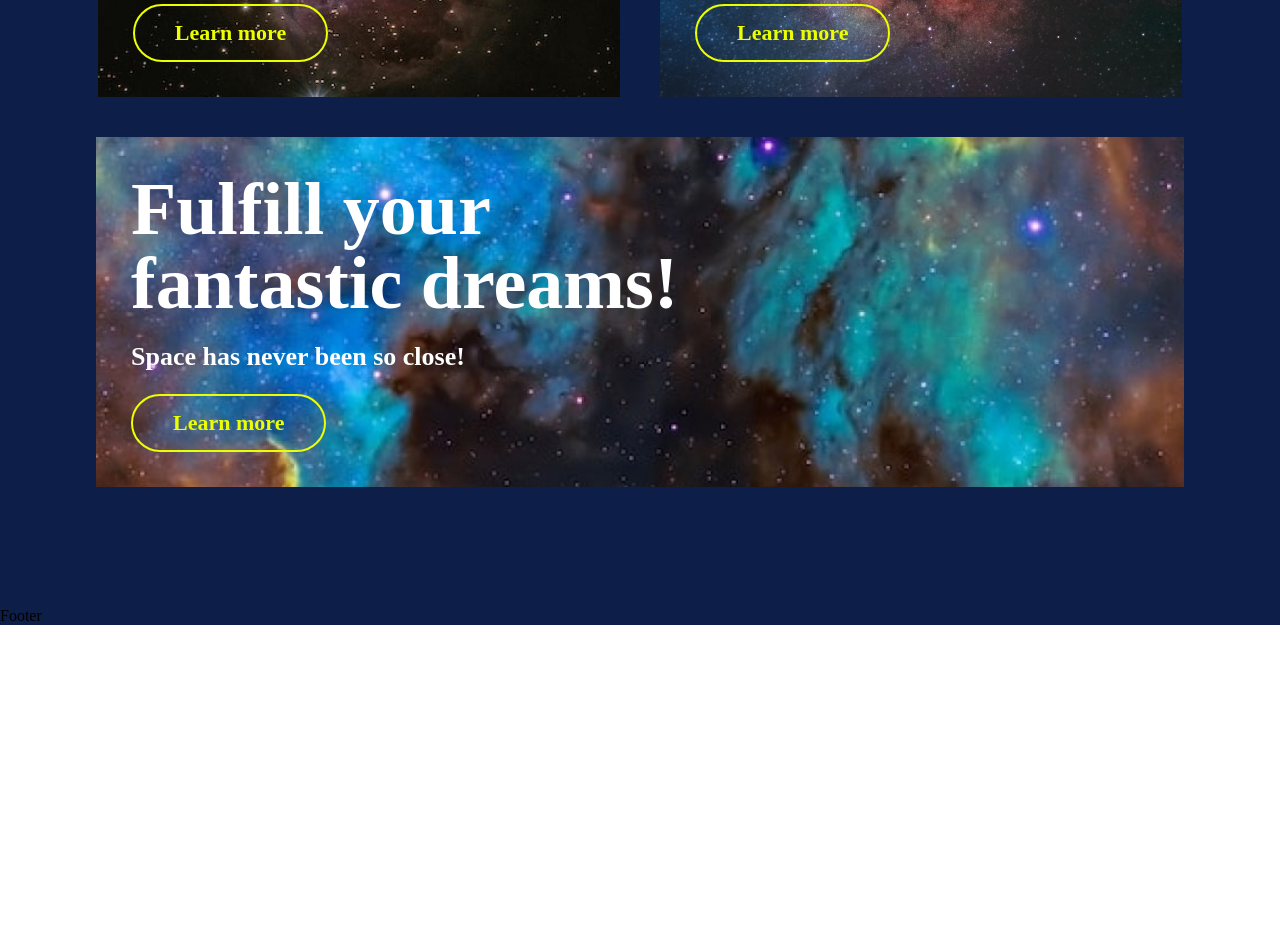
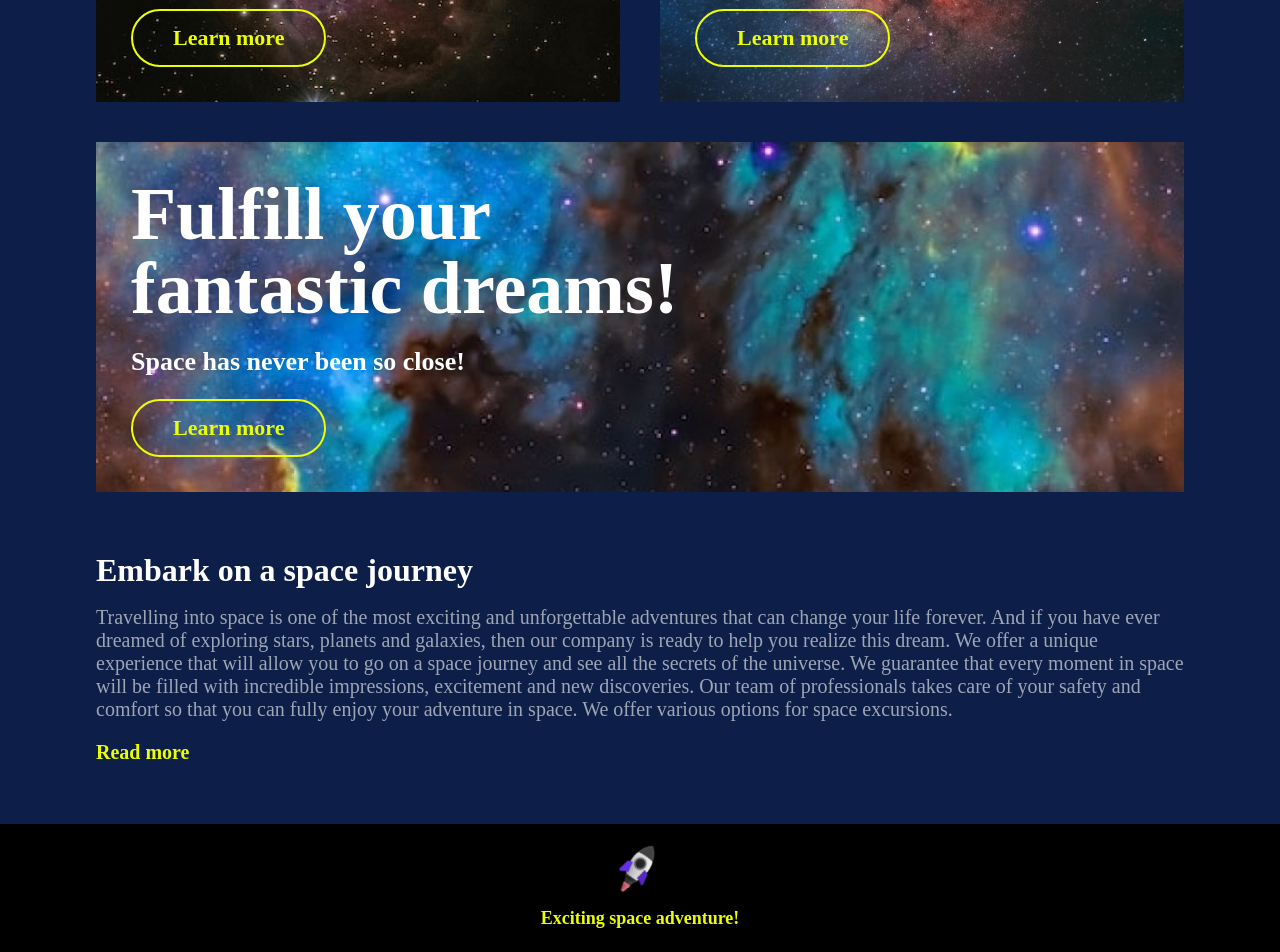
Before and after one commit to Dzehil02/space_x, a React (Create React App) app: page / in a window 1280 px wide. Shown: the part 1347-2299 px from the top of the page. Before the commit the page ends 1972 px from the top, so only its background shows below. Built offline with nearby package versions, Linux system fonts and the light colour scheme.

Commit message:
feat: add description and footer

```diff
--- a/src/App.scss
+++ b/src/App.scss
@@ -81,6 +81,7 @@ $mobile: 360px;
   flex: 1 1 auto;
 }
 
+// Title
 .title {
   color: $yellow-color;
   font-family: $font-family-text;
@@ -88,11 +89,65 @@ $mobile: 360px;
   font-size: 72px;
 }
 
+// Subtitle
 .subtitle {
   color: $white-color;
   font-family: $font-family-text;
   font-weight: $font-weight-bold;
   font-size: 32px;
+}
+
+// Button
+.button {
+  display: inline-block;
+  font-size: 22px;
+  font-weight: $font-weight-bold;
+  padding: 14px 40px;
+  border-radius: 100px;
+  cursor: pointer;
+  transition: all 0.3s ease 0s;
+
+  &--yellow {
+    color: $black-color;
+    background-color: $yellow-color;
+    &:hover {
+      background-color: $yellow-shadow-color;
+    }
+  }
+
+  &--outline {
+    background-color: transparent;
+    color: $yellow-color;
+    border: 2px solid $yellow-color;
+    &:hover {
+      color: $yellow-shadow-color;
+      border: 2px solid $yellow-shadow-color;
+    }
+    @media (max-width: $tablet) {
+      font-size: 16px;
+      padding: 7px 40px;
+    }
+  }
+
+  @media (max-width: $mobile) {
+    font-size: 16px;
+    padding: 7px 40px;
+  }
+}
+
+// Title 3
+.title-3 {
+  font-size: 32px;
+  font-weight: $font-weight-extraBold;
+  color: $white-color;
+
+  @media (max-width: $tablet) {
+    font-size: 24px;
+  }
+
+  @media (max-width: $mobile) {
+    font-size: 18px;
+  }
 }
 
 // Header
@@ -226,6 +281,7 @@ $mobile: 360px;
   }
 }
 
+// Close-burger-menu
 .close-icon-menu {
   position: relative;
   display: none;
@@ -312,7 +368,7 @@ $mobile: 360px;
     }
 
     &__content {
-      margin: 30px 7px 44px 7px;
+      padding: 30px 7px 44px 7px;
     }
 
     &__banner-text {
@@ -331,11 +387,11 @@ $mobile: 360px;
 }
 }
 
+// Banner text
 .banner-text {
   &__title {
     font-size: 72px;
     font-weight: $font-weight-extraBold;
-    line-height: 1;
     color: $white-color;
 
     &--pink span {
@@ -347,7 +403,8 @@ $mobile: 360px;
     font-size: 32px;
     font-weight: $font-weight-extraBold;
     color: $white-color;
-    margin: 22px 0;
+    line-height: 1.2;
+    margin: 20px 0;
 
     &--yellow span {
       color: $yellow-color;
@@ -376,12 +433,8 @@ $mobile: 360px;
   }
 }
 
-// Offers
+// Offers title
 .offers__title {
-  font-size: 32px;
-  font-weight: $font-weight-extraBold;
-  line-height: 1;
-  color: $white-color;
   margin: 0 0 40px 0;
 
   @media (max-width: $tablet) {
@@ -390,12 +443,12 @@ $mobile: 360px;
   }
 }
 
+// Offers
 .offers {
   padding: 60px 0;
   width: 100%;
 
   &__content {
-    padding: 0 0 60px 0;
     display: flex;
     flex-wrap: wrap;
     justify-content: center;
@@ -404,14 +457,13 @@ $mobile: 360px;
   }
 
   &__block-text {
-    flex: 0 1 48%;
+    flex: 0 1 calc(50% - 20px);
   }
 
   @media (max-width: $tablet) {
     padding: 55px 0;
 
     &__content {
-      padding: 0 0 55px 0;
       flex-direction: row;
       flex-wrap: wrap;
       gap: 30px;
@@ -433,10 +485,6 @@ $mobile: 360px;
       padding: 0;
     }
 
-    &__content {
-      padding: 0 0 50px 0;
-    }
-
     &__block-text {
       flex: 1 1 calc(50% - 15px);
       &.block-text--big {
@@ -446,6 +494,7 @@ $mobile: 360px;
   }
 }
 
+// Block text
 .block-text {
   padding: 50px 70px 35px 35px;
 
@@ -552,40 +601,106 @@ $mobile: 360px;
   }
 }
 
-// Button
-.button {
-  display: inline-block;
-  font-size: 22px;
-  font-weight: $font-weight-bold;
-  padding: 14px 40px;
-  border-radius: 100px;
-  cursor: pointer;
-  transition: all 0.3s ease 0s;
+// Description journey
+.description-journey {
+  padding: 0 0 60px 0;
 
-  &--yellow {
-    color: $black-color;
-    background-color: $yellow-color;
+  &__button {
+    display: inline-block;
+    font-size: 20px;
+    color: $yellow-color;
+    font-weight: $font-weight-extraBold;
+    background: none;
+    cursor: pointer;
+    transition: all 0.3s ease 0s;
+
     &:hover {
-      background-color: $yellow-shadow-color;
+      color: $yellow-shadow-color;
     }
   }
 
-  &--outline {
-    background-color: transparent;
-    color: $yellow-color;
-    border: 2px solid $yellow-color;
-    &:hover {
-      color: $yellow-shadow-color;
-      border: 2px solid $yellow-shadow-color;
+  &__button::-webkit-details-marker {
+    display: none;
+  }
+
+  &__text {
+    font-size: 20px;
+    color: rgba(255, 255, 255, 0.6);
+    margin: 17px 0;
+  }
+
+  &__details {
+    margin-top: 20px;
+  }
+
+  &text--more {
+    display: none;
+    margin-top: 20px;
+  }
+
+  details[open] &__more {
+    display: block;
+  }
+
+  @media (max-width: $tablet) {
+    padding: 0 0 55px 0;
+    &__title {
+      margin-bottom: 13px;
     }
-    @media (max-width: $tablet) {
+
+    &__text {
       font-size: 16px;
-      padding: 7px 40px;
+      margin: 13px 0 20px 0;
+    }
+
+    &__link {
+      font-size: 16px;
     }
   }
 
   @media (max-width: $mobile) {
-    font-size: 16px;
-    padding: 7px 40px;
+    padding: 0 0 50px 0;
+    &__title {
+      margin-bottom: 20px;
+    }
+
+    &__text {
+      font-size: 14px;
+      margin: 20px 0;
+    }
+
+    &__link {
+      font-size: 14px;
+    }
   }
 }
+
+// Footer
+.footer {
+  background-color: $black-color;
+  z-index: 5;
+
+  &__container {
+    min-height: 127px;
+  }
+
+  &__content {
+    display: flex;
+    flex-direction: column;
+    align-items: center;
+    padding-bottom: 20px;
+  }
+
+  &__logo {
+    width: 210px;
+    height: 80px;
+    z-index: 5;
+  }
+
+  &__text {
+    font-size: 18px;
+    font-weight: $font-weight-extraBold;
+    color: $yellow-color;
+    line-height: 28px;
+  }
+}
--- a/src/components/layout/Footer.jsx
+++ b/src/components/layout/Footer.jsx
@@ -1,5 +1,16 @@
+import Logo from "../common/Logo";
+import rocket from "../../assets/img/rocket.svg";
+
 function Footer() {
-    return <footer className="footer">Footer</footer>;
+    return (
+    <footer className="footer">
+        <div className="footer__container">
+            <div className="footer__content">
+                <Logo src={rocket} alt={'Rocket'} className="footer__logo"/>
+                <div className="footer__text">Exciting space adventure!</div>
+            </div>
+        </div>
+    </footer>);
 }
 
 export default Footer;
--- a/src/components/layout/Main.jsx
+++ b/src/components/layout/Main.jsx
@@ -18,7 +18,7 @@ function Main() {
         </section>
         <section className='offers'>
           <div className='offers__container container'>
-            <h3 className='offers__title'>Offers</h3>
+            <h3 className='offers__title title-3'>Offers</h3>
             <div className='offers__content'>
               <article className="offers__block-text block-text block-text--big block-text--1">
                 <h2 className="block-text__title block-text__title--big">Move the borders of reality!</h2>
@@ -43,8 +43,21 @@ function Main() {
             </div>
           </div>
         </section>
+        <section className='description-journey'>
+          <div className='description-journey__container container'>
+            <div className="description-journey__content">
+              <h3 className="description-journey__title title-3">Embark on a space journey</h3>
+              <p className="description-journey__text">Travelling into space is one of the most exciting and unforgettable adventures that can change your life forever. And if you have ever dreamed of exploring stars, planets and galaxies, then our company is ready to help you realize this dream. We offer a unique experience that will allow you to go on a space journey and see all the secrets of the universe. We guarantee that every moment in space will be filled with incredible impressions, excitement and new discoveries. Our team of professionals takes care of your safety and comfort so that you can fully enjoy your adventure in space. We offer various options for space excursions.</p>
+              <details class="description-journey__details">
+                <summary className="description-journey__summary description-journey__button">Read more</summary>
+                <p class="description-journey__text description-journey__text--more">
+                Our space tours cater to all levels of adventure seekers, from short orbital flights to longer missions that delve deeper into the cosmos. You can experience the breathtaking view of Earth from space, float in zero gravity, and witness the stunning beauty of distant stars and galaxies. Each excursion is meticulously planned to ensure you make the most of your journey, with activities and sights that will leave you in awe. For those who want to immerse themselves further, we offer specialized programs where you can participate in scientific experiments, learning about the intricacies of space travel and the universe. Our state-of-the-art spacecraft are equipped with the latest technology to provide you with a safe, comfortable, and unforgettable experience.
+                </p>
+              </details>
+            </div>
+          </div>
+        </section>
       </main>
-
   );
 }
 
```
Also changed, not shown: src/assets/img/rocket.svg.
